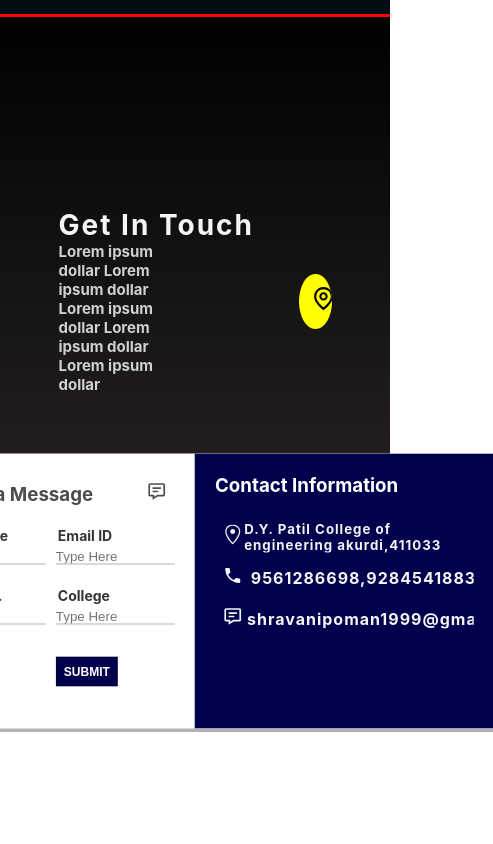
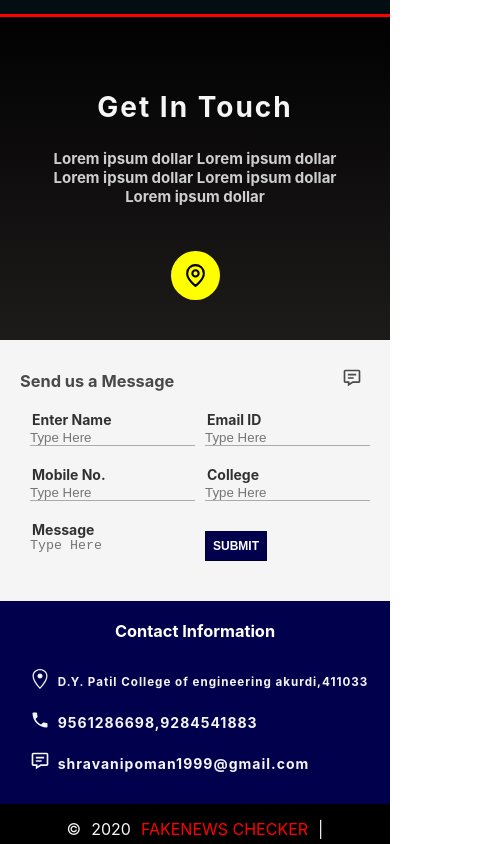
Before and after one commit to amitky29/FakeNewsWeb, a React (Create React App) app: page /contact in a window 390 px wide. Shown: the top 844 px of the page, 493 px wide, since content can reach past the window. Built offline with nearby package versions, Linux system fonts and the light colour scheme.

Commit message:
Modified for Mobile

```diff
--- a/src/components/Contact/Contact.js
+++ b/src/components/Contact/Contact.js
@@ -18,9 +18,20 @@ const Contact = () => {
 }
 
 const ContactWrapper = styled.div`
-    .contact_second {
-        position: relative;
-        /* border: 2px solid red; */
+
+    @media screen and (min-width: 1000px) {
+        .contact_second {
+            position: relative;
+            /* border: 2px solid red; */
+        }
+    }
+    @media screen and (max-width: 1000px) {
+        .contact_second {
+            display: flex;
+            flex-direction: column;
+            justify-content: center;
+            align-items: center;
+        }
     }
 `;
 
--- a/src/components/Contact/ContactCard.js
+++ b/src/components/Contact/ContactCard.js
@@ -69,6 +69,7 @@ const ContactCard = () => {
 const ContactCardWrapper = styled.div`
     /* width: 600px; */
     /* height: 200px; */
+    @media screen and (min-width: 1000px) {
     background: white;
     box-shadow: 1px 1px 1px 2px rgba(0,0,0,0.3);
     position: absolute;
@@ -77,6 +78,7 @@ const ContactCardWrapper = styled.div`
     left: 50%;
     transform: translate(-50%,-50%);
     z-index: 10;
+    }
     textarea {
         border: none;
         outline: none;
@@ -162,6 +164,29 @@ const ContactCardWrapper = styled.div`
     .c_btn {
         padding-left: 10px;
     }
+    @media screen and (max-width: 900px) {
+        display: flex;
+        flex-direction: column;
+        justify-content: center;
+        align-items: center;
+        font-size: 14px;
+        .card_container {
+            display: flex;
+            flex-direction: column;
+            justify-content: center;
+            align-items: center;
+        }
+        .form_container {
+            background: whitesmoke;
+            margin-top: 20px;
+        }
+        .details_container {
+            display: flex;
+            flex-direction: column;
+            justify-content: center;
+            align-items: center;
+        }
+    }
 `;
 
 export default ContactCard;
--- a/src/components/Contact/ContactFirst.js
+++ b/src/components/Contact/ContactFirst.js
@@ -24,8 +24,10 @@ const ContactFirst = () => {
 };
 
 const ContactFirstWrapper = styled.div`
-    width: 70vw;
-    height: 50vh;
+    @media screen and (min-width: 1000px) {
+        width: 70vw;
+        height: 50vh;
+    }
     margin: 0 auto;
     display: flex;
     flex-direction: row;
@@ -57,6 +59,29 @@ const ContactFirstWrapper = styled.div`
         padding: 12px;
         border-radius: 100%;
     }
+    @media screen and (max-width: 1000px) {
+        display: flex;
+        flex-direction: column;
+        justify-content: center;
+        align-items: center;
+        .contact_first {
+            display: flex;
+            flex-direction: column;
+            justify-content: center;
+            align-items: center;
+            font-size: 12px;
+        }
+        p {
+            width: 90vw;
+            margin: 0 auto;
+            text-align: center;
+            padding: 25px;
+        }
+        .contact_second {
+            margin: 20px;
+        }
+
+    }
 `;
 
 export default ContactFirst;
--- a/src/components/Contact/ContactSecond.js
+++ b/src/components/Contact/ContactSecond.js
@@ -6,7 +6,7 @@ import ContactCard from './ContactCard';
 const ContactSecond = () => {
     return (
         <ContactSecondWrapper>
-            {/* <ContactCard / */}
+            {/* <ContactCard /> */}
         </ContactSecondWrapper>
     )
 }
@@ -14,6 +14,9 @@ const ContactSecondWrapper=styled.div`
     background: white;
     width: 100vw;
     min-height: 50vh;
+    @media screen and (max-width: 1000px) {
+        display: none;
+    }
 `;
 
 export default ContactSecond;
--- a/src/components/Info/InfoFirst.js
+++ b/src/components/Info/InfoFirst.js
@@ -38,7 +38,7 @@ const InfoFirstWrapper=styled.div`
     justify-content:center;
     align-items:center;
     width:75vw;
-    height:17vw;
+    /* height:17vw; */
     background: linear-gradient(rgba(255,255,255,0.8), rgba(255,255,255,0.8)), url(${props => props.img}) center/cover no-repeat;
     box-shadow: 1px 1px 1px 1px rgba(0,0,0,0.4);
     padding: 20px;
@@ -53,5 +53,14 @@ const InfoFirstWrapper=styled.div`
         color:rgba(0,0,0,0.8);
         font-weight:bolder;
     }
+    @media screen and (max-width: 900px) {
+        .first {
+            width: 100vw;
+            display: flex;
+            flex-direction: column;
+            justify-content: center;
+            align-items: center;
+        }
+    }
 `;
 export default InfoFirst
--- a/src/components/Info/InfoSecond.js
+++ b/src/components/Info/InfoSecond.js
@@ -124,7 +124,34 @@ const InfoSecondWrapper=styled.div`
 .photo1{
     background:url(${props => props.itwo_img}) center/cover no-repeat;
 }
-
+@media screen and (max-width: 900px) {
+    .photo {
+        width: 120px;
+        height: 120px;
+    }
+    .ione, .itwo, .ithree {
+        width: 100vw;
+        display: flex;
+        flex-direction: column;
+        justify-content: center;
+        align-items: center;
+        margin-top: 20px;
+    }
+    .s_p_para {
+        font-size: 16px;
+        letter-spacing: 0px;
+        width: 100vw;
+        margin-bottom: 50px;
+        background: wheat;
+        clip-path: circle(76.5% at 49% 22%);
+    }
+    .info {
+        width: 100vw;
+        font-size: 16px;
+        font-weight: lighter;
+        padding: 20px;
+    }
+}
 `;
 
 
--- a/src/components/Info/InfoThird.js
+++ b/src/components/Info/InfoThird.js
@@ -44,6 +44,8 @@ const InfoThirdWrapper=styled.div`
         align-items: center;
     }
     .itw_btn {
+        text-transform: uppercase;
+        letter-spacing: 2px;
         text-decoration: none;
         color: white;
         animation-name: color_change;
@@ -53,8 +55,10 @@ const InfoThirdWrapper=styled.div`
     }
 
     .itw_button {
+        box-sizing: border-box;
+        display: inline;
         padding: 12px;
-        background: navy;
+        background:  navy;
         color: white;
         font-size: 23px;
         letter-spacing: 1.3px;
@@ -63,19 +67,20 @@ const InfoThirdWrapper=styled.div`
     }
     .itw_button:hover {
         background: white;
-        border: 2px solid navy;
+        border: 10px solid navy;
         color: navy;
         font-weight: bolder;
         .itw_btn {
             color: navy;
+            animation-duration: 0ms;
         }
     }
     .arrow {
         width: 100px;
         /* margin-left: 2px; */
         animation-name: trans;
-        animation-duration: 900ms;
-        animation-timing-function: linear;
+        animation-duration: 2000ms;
+        animation-timing-function: ease-in-out;
         animation-iteration-count: infinite;
     }
     @keyframes trans {
@@ -84,6 +89,7 @@ const InfoThirdWrapper=styled.div`
         }
         to {
             transform: translateX(30px);
+            opacity: 0;
         }
     }
     @keyframes color_change {
@@ -98,5 +104,11 @@ const InfoThirdWrapper=styled.div`
         }
     }
 
+    @media screen and (max-width: 900px) {
+        .itw_heading {
+            font-size: 20px;
+        }
+    }
+
 `;
 export default InfoThird;
```
